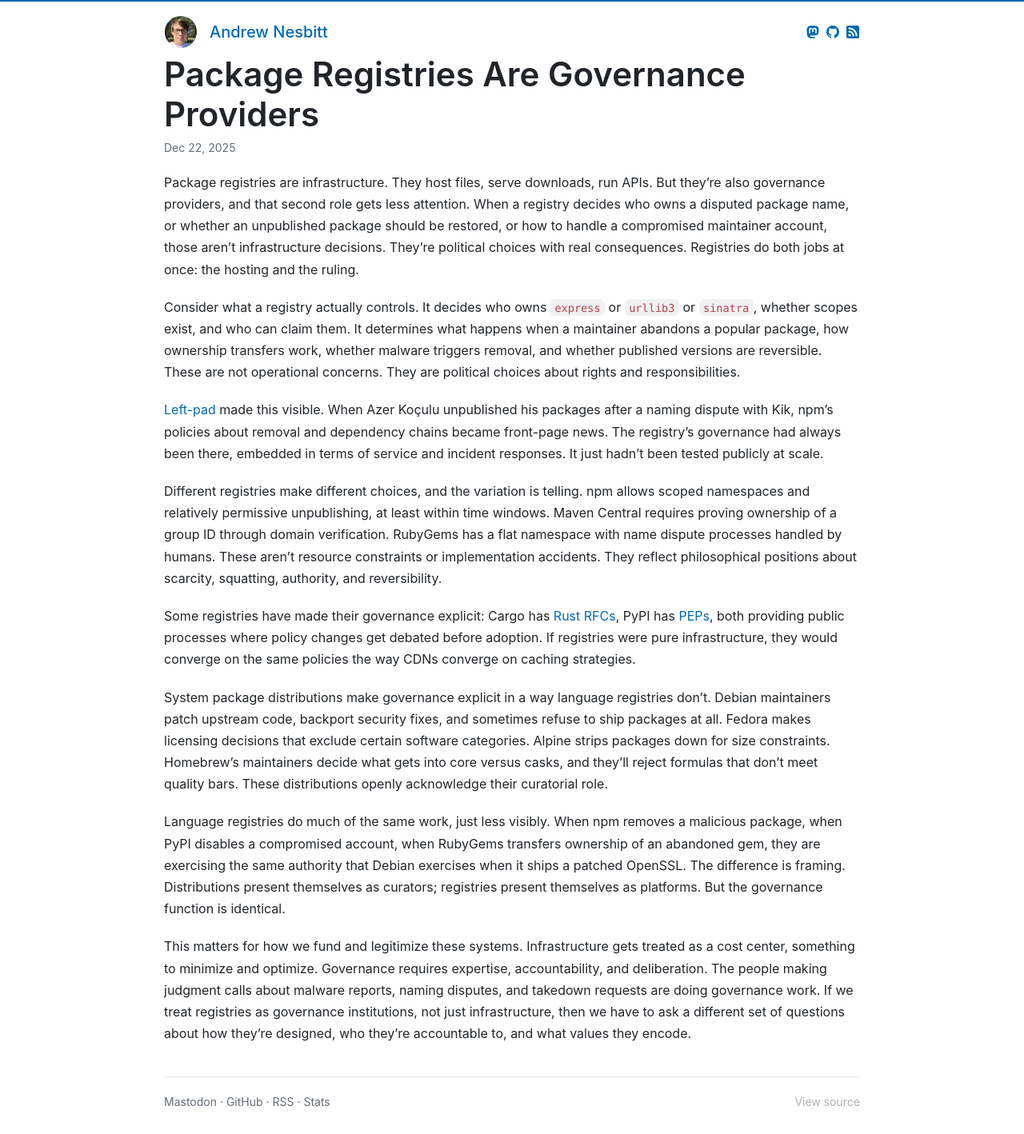
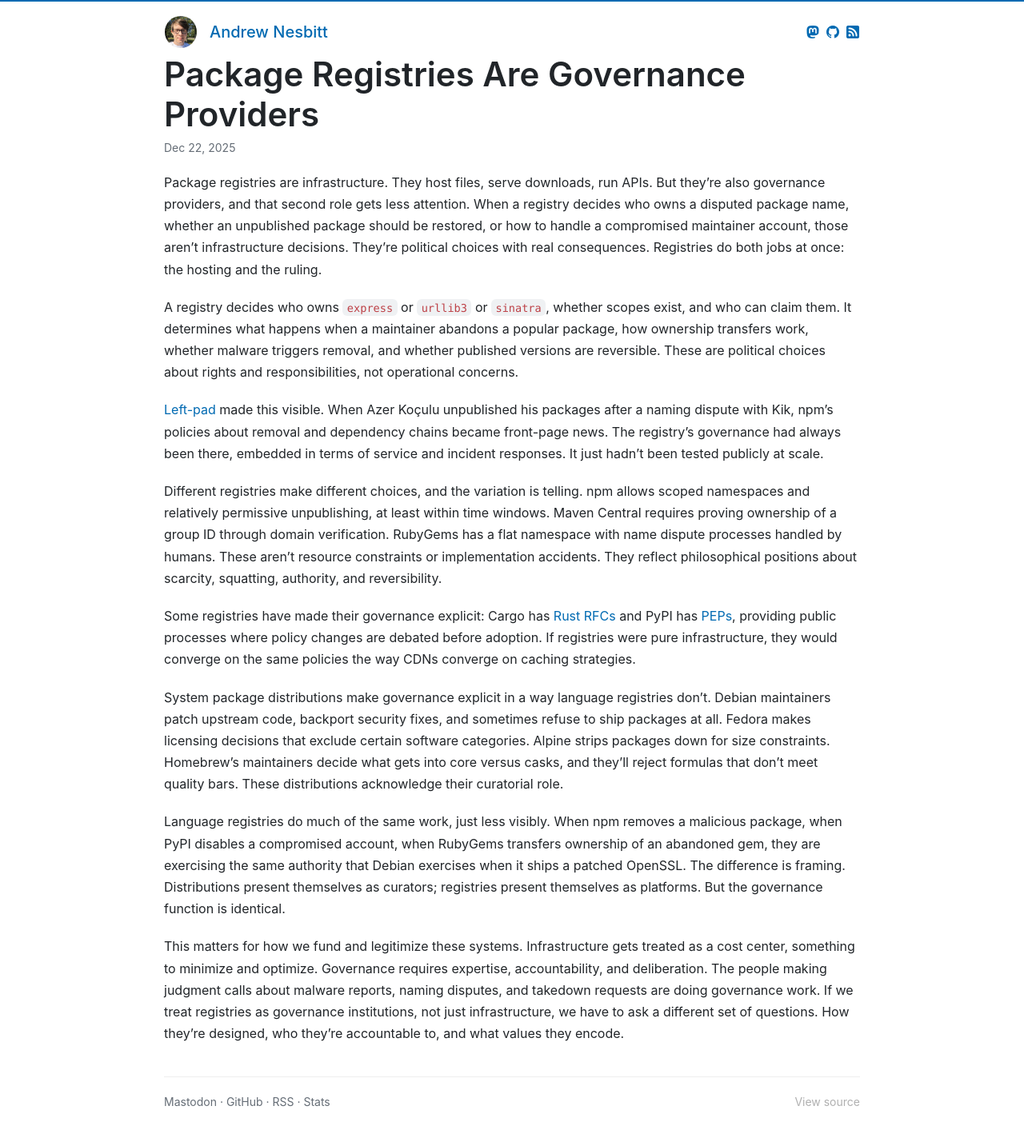
Before and after one commit to andrew/nesbitt.io, a Jekyll site: the page built from _posts/2025-12-22-package-registries-are-governance-as-a-service.md, in a window 1280 px wide. Shown: the whole page at 80% size. Built offline with Jekyll 4.4.1, drawn with Linux system fonts in a browser that asks for light colours.

Commit message:
Tweaks for "Package Registries Are Governance Providers" post

```diff
--- a/_data/stats.json
+++ b/_data/stats.json
@@ -1,5 +1,5 @@
 {
-  "generated_at": "2025-12-21T16:01:09Z",
+  "generated_at": "2025-12-21T16:06:41Z",
   "total_posts": 29,
   "total_words": 34741,
   "reading_minutes": 174,
--- a/_posts/2025-12-22-package-registries-are-governance-as-a-service.md
+++ b/_posts/2025-12-22-package-registries-are-governance-as-a-service.md
@@ -7,18 +7,18 @@
   - package-managers
 ---
 
-Package registries are infrastructure. They host files, serve downloads, run APIs. But they're also governance providers, and that second role gets less attention. When a registry decides who owns a disputed package name, or whether an unpublished package should be restored, or how to handle a compromised maintainer account, those aren't infrastructure decisions. They're political choices with real consequences. Registries do both jobs at once: the hosting and the ruling.
+Package registries are infrastructure. They host files, serve downloads, run APIs. But they're also governance providers, and that second role gets less attention. When a registry decides who owns a disputed package name, whether an unpublished package should be restored, or how to handle a compromised maintainer account, those aren't infrastructure decisions. They're political choices with real consequences. Registries do both jobs at once: the hosting and the ruling.
 
-Consider what a registry actually controls. It decides who owns `express` or `urllib3` or `sinatra`, whether scopes exist, and who can claim them. It determines what happens when a maintainer abandons a popular package, how ownership transfers work, whether malware triggers removal, and whether published versions are reversible. These are not operational concerns. They are political choices about rights and responsibilities.
+A registry decides who owns `express` or `urllib3` or `sinatra`, whether scopes exist, and who can claim them. It determines what happens when a maintainer abandons a popular package, how ownership transfers work, whether malware triggers removal, and whether published versions are reversible. These are political choices about rights and responsibilities, not operational concerns.
 
 [Left-pad](https://en.wikipedia.org/wiki/Npm_left-pad_incident) made this visible. When Azer Koçulu unpublished his packages after a naming dispute with Kik, npm's policies about removal and dependency chains became front-page news. The registry's governance had always been there, embedded in terms of service and incident responses. It just hadn't been tested publicly at scale.
 
 Different registries make different choices, and the variation is telling. npm allows scoped namespaces and relatively permissive unpublishing, at least within time windows. Maven Central requires proving ownership of a group ID through domain verification. RubyGems has a flat namespace with name dispute processes handled by humans. These aren't resource constraints or implementation accidents. They reflect philosophical positions about scarcity, squatting, authority, and reversibility.
 
-Some registries have made their governance explicit: Cargo has [Rust RFCs](https://github.com/rust-lang/rfcs), PyPI has [PEPs](https://peps.python.org/), both providing public processes where policy changes get debated before adoption. If registries were pure infrastructure, they would converge on the same policies the way CDNs converge on caching strategies.
+Some registries have made their governance explicit: Cargo has [Rust RFCs](https://github.com/rust-lang/rfcs) and PyPI has [PEPs](https://peps.python.org/), providing public processes where policy changes are debated before adoption. If registries were pure infrastructure, they would converge on the same policies the way CDNs converge on caching strategies.
 
-System package distributions make governance explicit in a way language registries don't. Debian maintainers patch upstream code, backport security fixes, and sometimes refuse to ship packages at all. Fedora makes licensing decisions that exclude certain software categories. Alpine strips packages down for size constraints. Homebrew's maintainers decide what gets into core versus casks, and they'll reject formulas that don't meet quality bars. These distributions openly acknowledge their curatorial role.
+System package distributions make governance explicit in a way language registries don't. Debian maintainers patch upstream code, backport security fixes, and sometimes refuse to ship packages at all. Fedora makes licensing decisions that exclude certain software categories. Alpine strips packages down for size constraints. Homebrew's maintainers decide what gets into core versus casks, and they'll reject formulas that don't meet quality bars. These distributions acknowledge their curatorial role.
 
 Language registries do much of the same work, just less visibly. When npm removes a malicious package, when PyPI disables a compromised account, when RubyGems transfers ownership of an abandoned gem, they are exercising the same authority that Debian exercises when it ships a patched OpenSSL. The difference is framing. Distributions present themselves as curators; registries present themselves as platforms. But the governance function is identical.
 
-This matters for how we fund and legitimize these systems. Infrastructure gets treated as a cost center, something to minimize and optimize. Governance requires expertise, accountability, and deliberation. The people making judgment calls about malware reports, naming disputes, and takedown requests are doing governance work. If we treat registries as governance institutions, not just infrastructure, then we have to ask a different set of questions about how they're designed, who they're accountable to, and what values they encode.
+This matters for how we fund and legitimize these systems. Infrastructure gets treated as a cost center, something to minimize and optimize. Governance requires expertise, accountability, and deliberation. The people making judgment calls about malware reports, naming disputes, and takedown requests are doing governance work. If we treat registries as governance institutions, not just infrastructure, we have to ask a different set of questions. How they're designed, who they're accountable to, and what values they encode.
```
